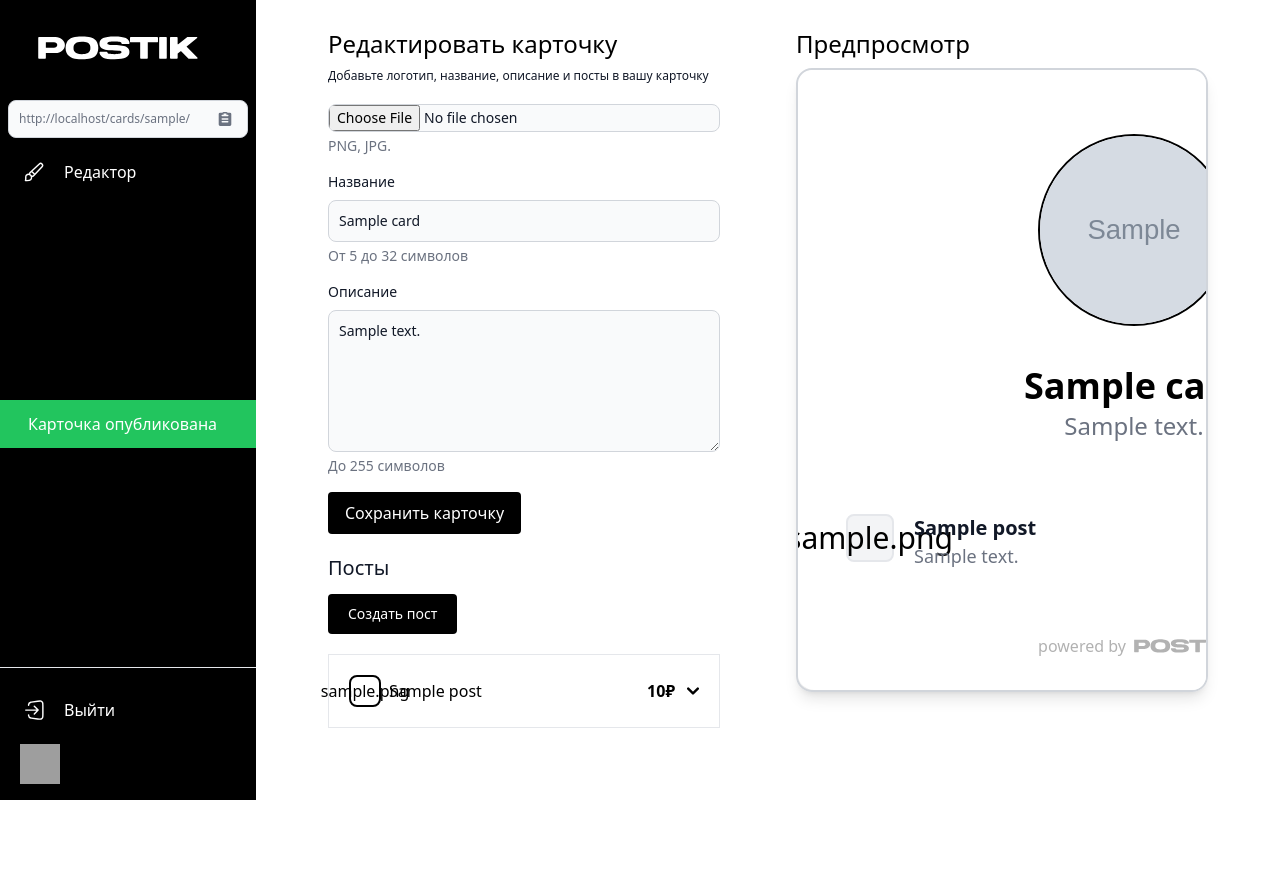
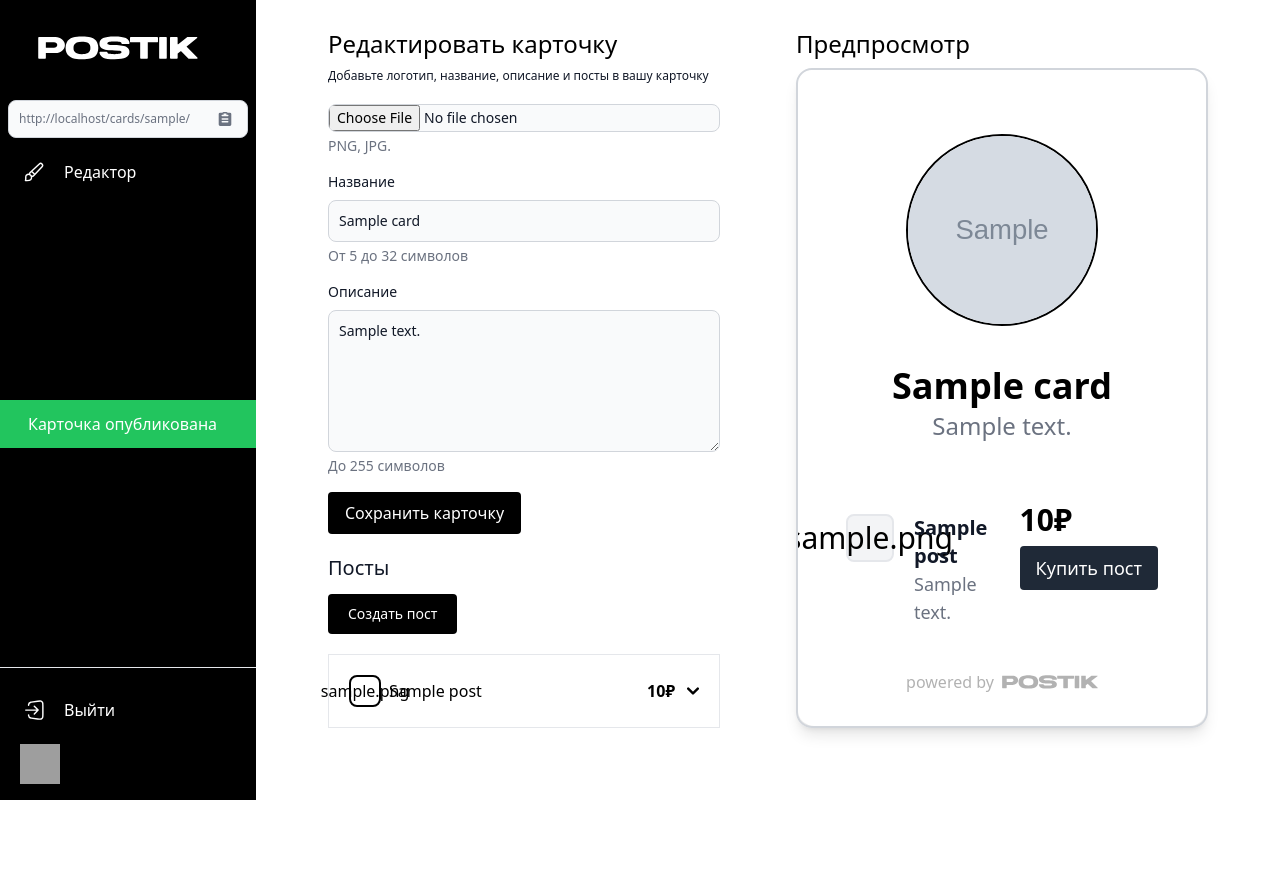
Before and after one commit to eslupmi101/postik, a Django app: page /dashboards/design/ in a window 1280 px wide. Run offline with Django 3.2, Linux system fonts and the light colour scheme; a user stored in the database is signed in; tables that the repository leaves empty hold one stand-in row (values such as "Sample post"); grey boxes marked "Sample" are stand-in pictures; some libraries are stand-ins or nearby versions; grey boxes are pictures that could not be loaded.

Commit message:
Fix card preview

```diff
--- a/src/postik/theme/templates/dashboards/design.html
+++ b/src/postik/theme/templates/dashboards/design.html
@@ -38,7 +38,7 @@
     <div class="flex-1 md:px-5 md:mr-5">
       <h1 class="font-factor-a-bold text-2xl mb-2">Предпросмотр</h1>
       <div class="min-h-screen">
-        <div id="design-card-preview" class="overflow-auto rounded-2xl border-2 border-gray-300 shadow-lg">
+        <div id="design-card-preview" class="overflow-clip rounded-2xl border-2 border-gray-300 shadow-lg">
           {% include "includes/card_body.html" %}
         </div>
       </div>
--- a/src/postik/theme/templates/includes/card_body.html
+++ b/src/postik/theme/templates/includes/card_body.html
@@ -1,6 +1,6 @@
 {% load static %}
 {% load static tailwind_tags %}
-<div class="w-full sm:w-[42rem] bg-white rounded-2xl shadow-lg">
+<div class="bg-white rounded-2xl shadow-lg">
   <div class="flex flex-col items-center justify-center text-center p-6">
     <img
       loading="lazy"
--- a/src/postik/theme/templates/posts/card.html
+++ b/src/postik/theme/templates/posts/card.html
@@ -3,6 +3,8 @@
 {% load static tailwind_tags %}
 {% block autonomous_content %}
 <div class="flex items-center justify-center min-h-screen w-screen bg-gray-100 py-1 sm:py-5 px-1">
-  {% include "includes/card_body.html" %}
+  <div class="w-full sm:w-[42rem] ">
+    {% include "includes/card_body.html" %}
+  </div>
 </div>
 {% endblock autonomous_content%}
```
